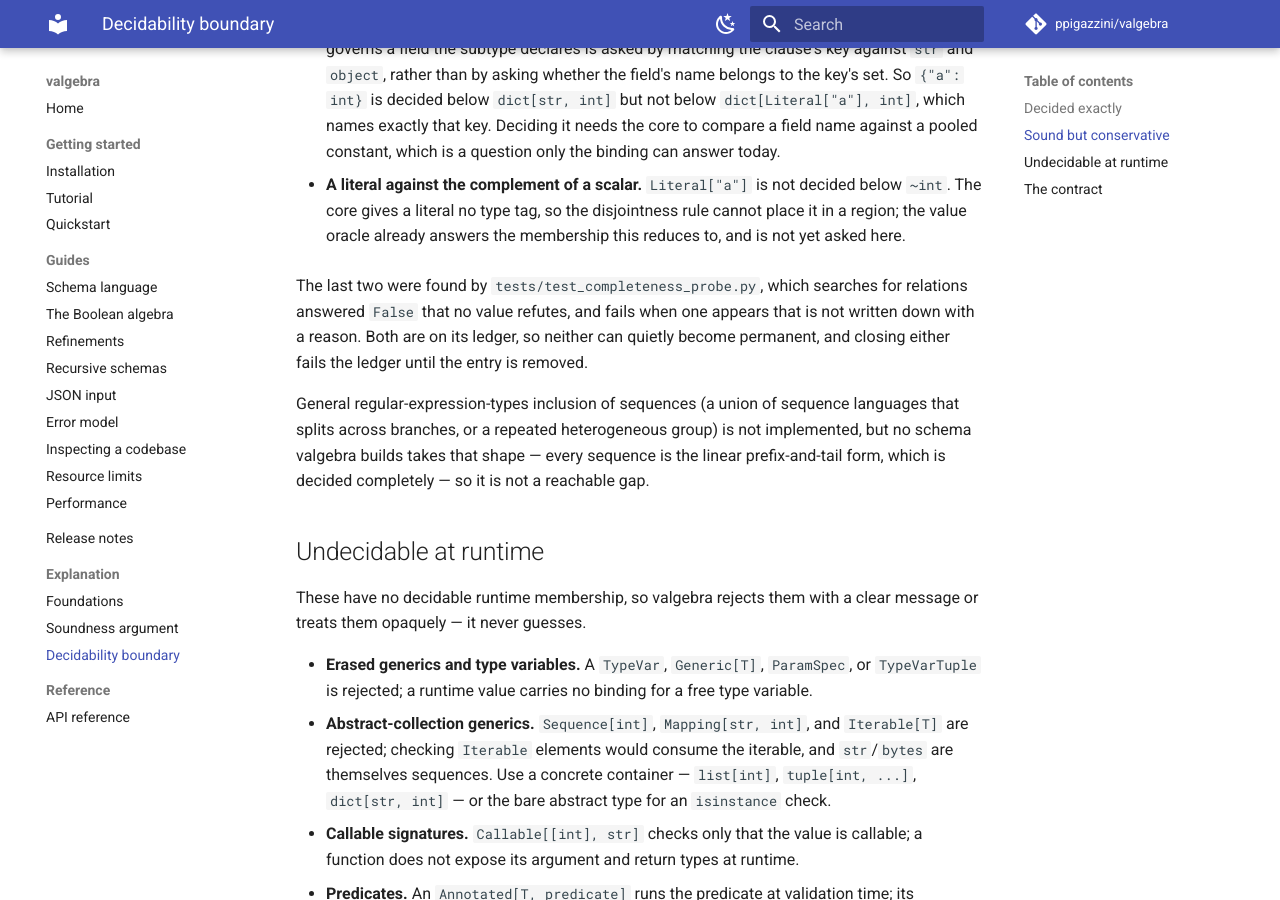
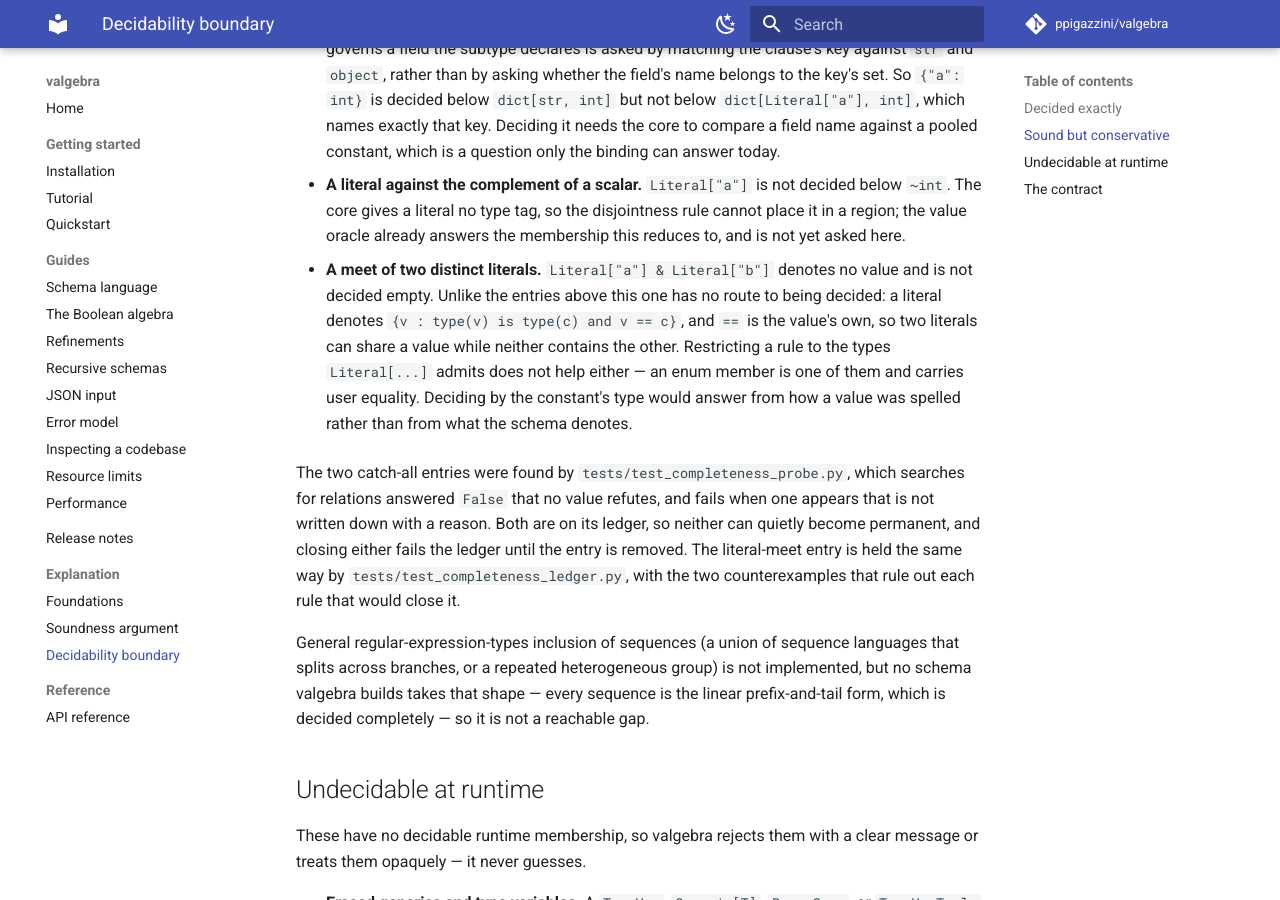
Before and after one commit to ppigazzini/valgebra, an MkDocs documentation site: the page built from docs/decidability.md, in a window 1280 px wide and 900 px high, scrolled down 3032 px. Built offline with MkDocs 1.6.1 and Material for MkDocs 9.7.7, drawn with Linux system fonts in a browser that asks for light colours; comment, search, counter and statistics services are not loaded.

Commit message:
test: record that a meet of distinct literals stays undecided, and why
`Literal["a"] & Literal["b"]` denotes no value, and `is_empty` answers
`False`. Sound — a `False` is "not proven" — and inside the fragment the
comparison operators publish, so it belongs on the conservatism ledger
rather than passing unremarked.

The entry is permanent, and the two tests beside it are why. A literal
denotes `{v : type(v) is type(c) and v == c}`, and `==` is the value's
own, so the rule that suggests itself — two literals that are not
mutually subtypes are disjoint — reports a meet empty that a value
belongs to. Restricting it to the types `Literal[...]` admits does not
rescue it either: an enum member is one of those and carries user
equality. Each counterexample is a test, so a later attempt to close the
gap fails against the case that rules it out.

Deciding by the constant's type would also answer from how a value was
spelled rather than from what the schema denotes, which is not a rule
this algebra can carry.

`docs/decidability.md` gains the entry beside the two the probe found,
marked as the one with no route to being decided. The completeness
probe cannot reach this shape: it forms subtype relations between pairs
of schemas, and `Lit['a'] <= Lit['b']` is refuted by a value, so the
ledger holds it instead.

```diff
--- a/docs/decidability.md
+++ b/docs/decidability.md
@@ -151,10 +151,22 @@ tracked as future work.
   cannot place it in a region; the value oracle already answers the membership
   this reduces to, and is not yet asked here.
 
-The last two were found by `tests/test_completeness_probe.py`, which searches for
-relations answered `False` that no value refutes, and fails when one appears that
-is not written down with a reason. Both are on its ledger, so neither can quietly
-become permanent, and closing either fails the ledger until the entry is removed.
+- **A meet of two distinct literals.** `Literal["a"] & Literal["b"]` denotes no
+  value and is not decided empty. Unlike the entries above this one has no route
+  to being decided: a literal denotes `{v : type(v) is type(c) and v == c}`, and
+  `==` is the value's own, so two literals can share a value while neither
+  contains the other. Restricting a rule to the types `Literal[...]` admits does
+  not help either — an enum member is one of them and carries user equality.
+  Deciding by the constant's type would answer from how a value was spelled
+  rather than from what the schema denotes.
+
+The two catch-all entries were found by `tests/test_completeness_probe.py`, which
+searches for relations answered `False` that no value refutes, and fails when one
+appears that is not written down with a reason. Both are on its ledger, so
+neither can quietly become permanent, and closing either fails the ledger until
+the entry is removed. The literal-meet entry is held the same way by
+`tests/test_completeness_ledger.py`, with the two counterexamples that rule out
+each rule that would close it.
 
 General regular-expression-types inclusion of sequences (a union of sequence
 languages that splits across branches, or a repeated heterogeneous group) is not
```
Also changed, not shown: 1 other file.
